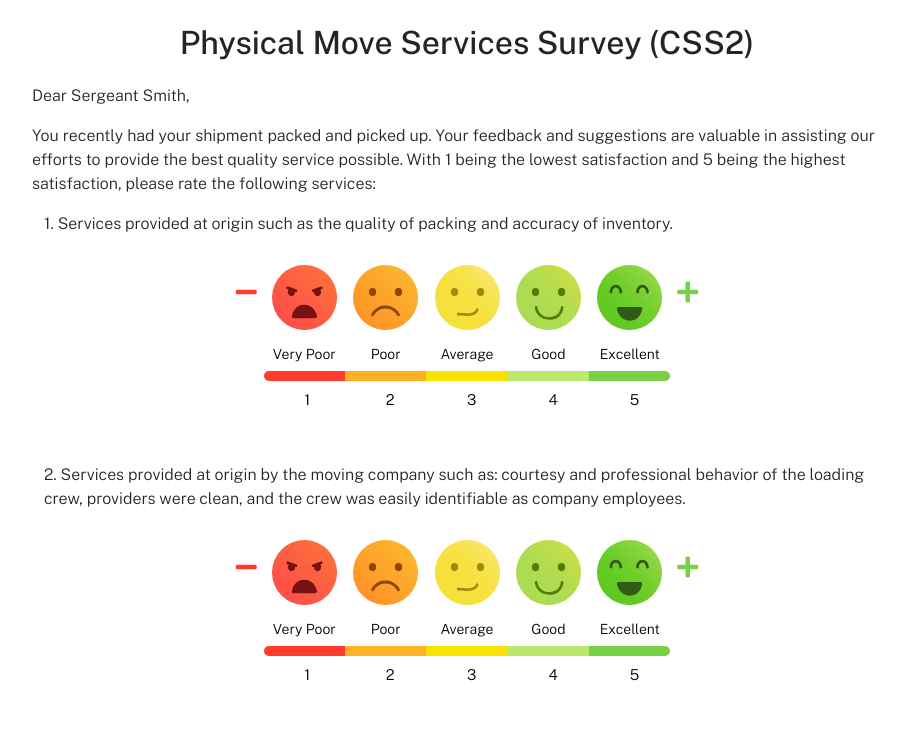
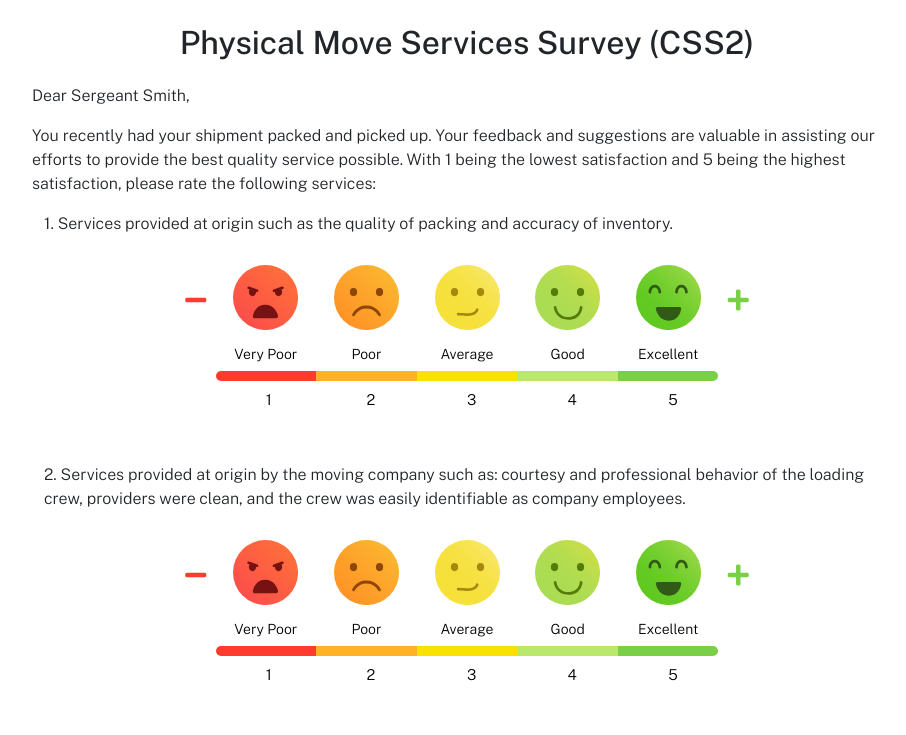
Before and after one commit to rodricksnyc/smiles, a plain HTML site: page index.html in a window 1280 px wide. Shown: the top 735 px of the page, without its empty margins (173-1079 px from the left). Drawn offline with nearby package versions, Linux system fonts and the light colour scheme.

Commit message:
sdfsdsds

```diff
--- a/css/styles.css
+++ b/css/styles.css
@@ -166,7 +166,7 @@ border-bottom: 10px solid #79d047;
 
 .form-check {
   padding-left:0rem;
-  padding: 0em .2em;
+  padding: 0em .8em;
 }
 
 .jellybean:after {
@@ -178,8 +178,9 @@ border-bottom: 10px solid #79d047;
   font-family: "Font Awesome 5 Free";
   font-style: normal;
   font-weight: 900;
-  right:-1.5em;
-  top:calc(50% - 1.5rem)
+  right: -2em;
+  top: calc(50% - 1rem);
+
 
 }
 
@@ -192,8 +193,8 @@ border-bottom: 10px solid #79d047;
   font-family: "Font Awesome 5 Free";
   font-style: normal;
   font-weight: 900;
-  left:-1.5em;
-  top:calc(50% - 1.5rem)
+  left:-2em;
+  top:calc(50% - 1rem)
 
 }
 
```
